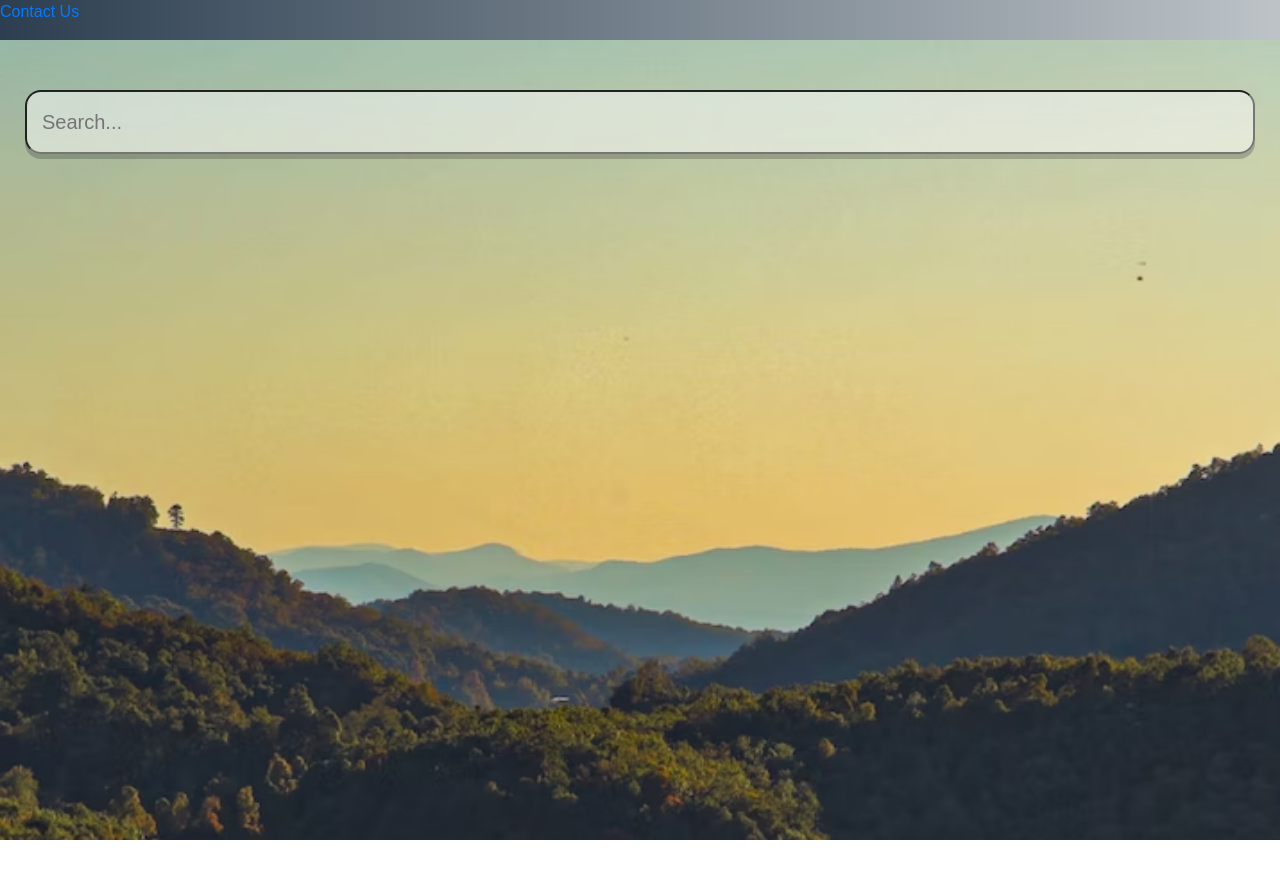
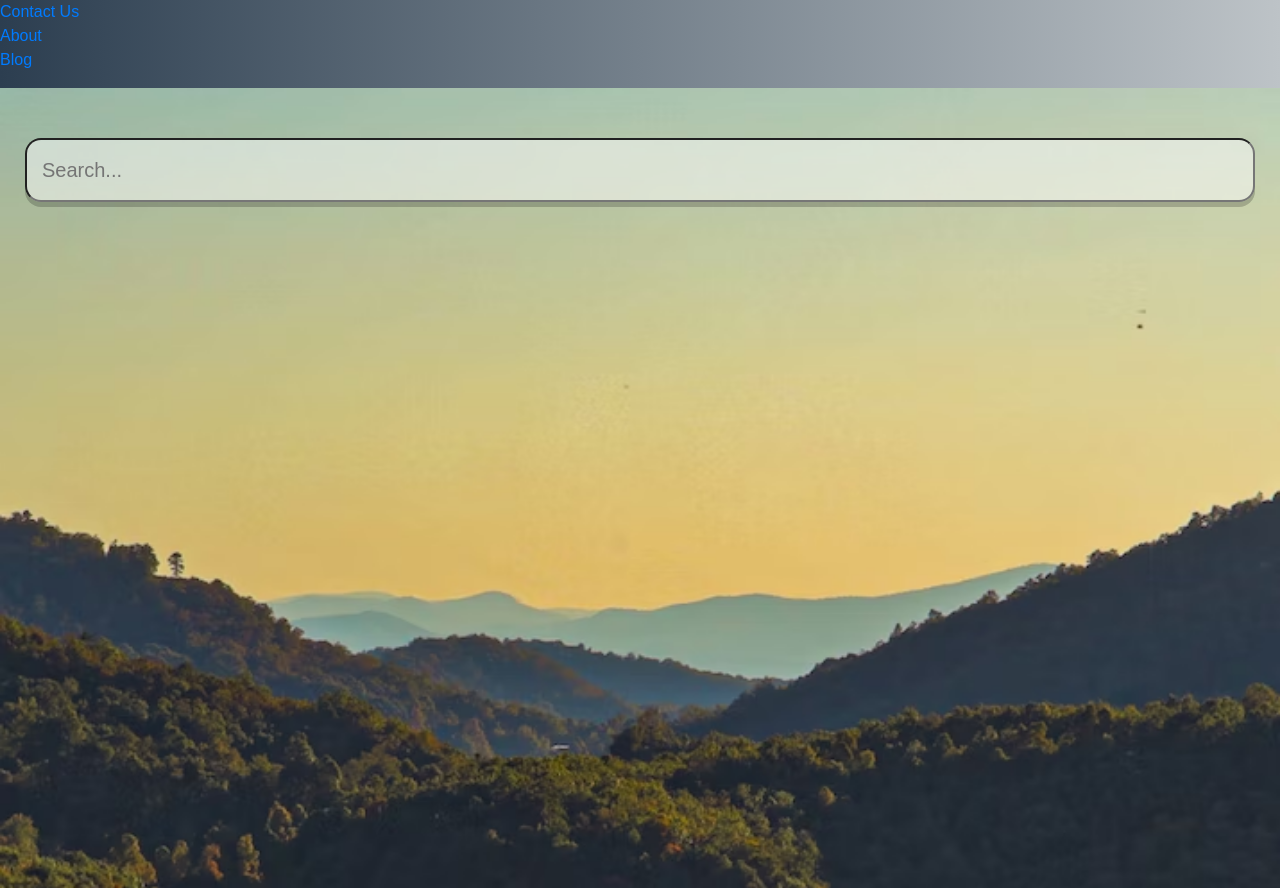
Before and after one commit to DismasNgoda/react-weather-app, a React (Create React App) app: page / in a window 1280 px wide. Before the commit this address had no page. Before the commit the page ends 840 px from the top, so only its background shows below. Built offline with nearby package versions, Linux system fonts and the light colour scheme.

Commit message:
adds the navbar links

```diff
--- a/src/components/App.js
+++ b/src/components/App.js
@@ -3,6 +3,8 @@ import Search from './Search';
 import Contact from './Contact';
 import {Routes, Route} from 'react-router-dom';
 import NavBar from './NavBar';
+import About from './About';
+import Blog from './Blog';
 
 function App() {
   return (
@@ -11,6 +13,8 @@ function App() {
       <Search />
       <Routes>
         <Route path="/contact" element={ <Contact/> } />
+        <Route path="/about" element={ <About/> } />
+        <Route path="/blog" element={ <Blog/> } />
       </Routes>
 
     </div>
--- a/src/components/NavBar.js
+++ b/src/components/NavBar.js
@@ -1,11 +1,18 @@
 import React from 'react'
+import {Link} from 'react-router-dom'
 
 function NavBar() {
   return (
     <div>
         <ul>
             <li>
-                <a href='/contact'>Contact Us</a>
+                <Link to='/contact'>Contact Us</Link>
+            </li>
+            <li>
+                <Link to='/contact'>About</Link>
+            </li>
+            <li>
+                <Link to='/contact'>Blog</Link>
             </li>
         </ul>
     </div>
```
